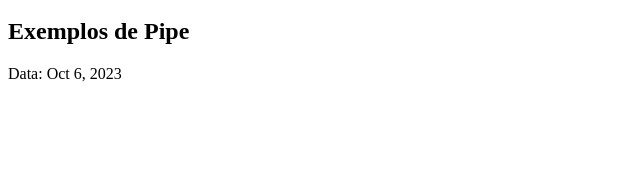
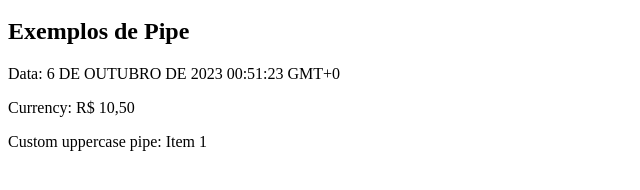
Before and after one commit to EMoonlit/angular-playground, an Angular app: page / in a window 1280 px wide. Shown: the part 502-692 px from the top of the page, without its empty margins (0-640 px from the left). Built offline with nearby package versions, Linux system fonts and the light colour scheme.

Commit message:
feat: added example of date and currency pipes

```diff
--- a/src/app/app.component.html
+++ b/src/app/app.component.html
@@ -34,4 +34,6 @@
 
 <h2>Exemplos de Pipe</h2>
 
-<p>Data: {{dateToPipe | date}} </p>
+<p>Data: {{dateToPipe | date:'long' : '' : 'pt-BR' | uppercase }} </p>
+<p>Currency: {{currencyValue | currency:'BRL'}}</p>
+<p>Custom uppercase pipe: {{values[0].name}}</p>
--- a/src/app/app.component.ts
+++ b/src/app/app.component.ts
@@ -34,6 +34,7 @@ export class AppComponent {
   ]
 
   dateToPipe = Date.now();
+  currencyValue = 10.50;
 
   AddItem() {
     this.values.push({
--- a/src/app/app.module.ts
+++ b/src/app/app.module.ts
@@ -1,4 +1,4 @@
-import { NgModule } from '@angular/core';
+import { LOCALE_ID, NgModule } from '@angular/core';
 import { BrowserModule } from '@angular/platform-browser';
 
 import { AppRoutingModule } from './app-routing.module';
@@ -8,6 +8,9 @@ import { FormsModule } from '@angular/forms';
 import { BindingPageComponent } from 'src/pages/binding-page.component';
 import { ClientListPage } from 'src/pages/client-list-page.component';
 
+import { registerLocaleData } from '@angular/common';
+import localePT from '@angular/common/locales/pt';
+registerLocaleData(localePT);
 
 @NgModule({
   declarations: [
@@ -21,7 +24,9 @@ import { ClientListPage } from 'src/pages/client-list-page.component';
     AppRoutingModule,
     FormsModule
   ],
-  providers: [],
+  providers: [
+    { provide: LOCALE_ID, useValue: 'pt-br' },
+  ],
   bootstrap: [AppComponent]
 })
 export class AppModule { }
```
